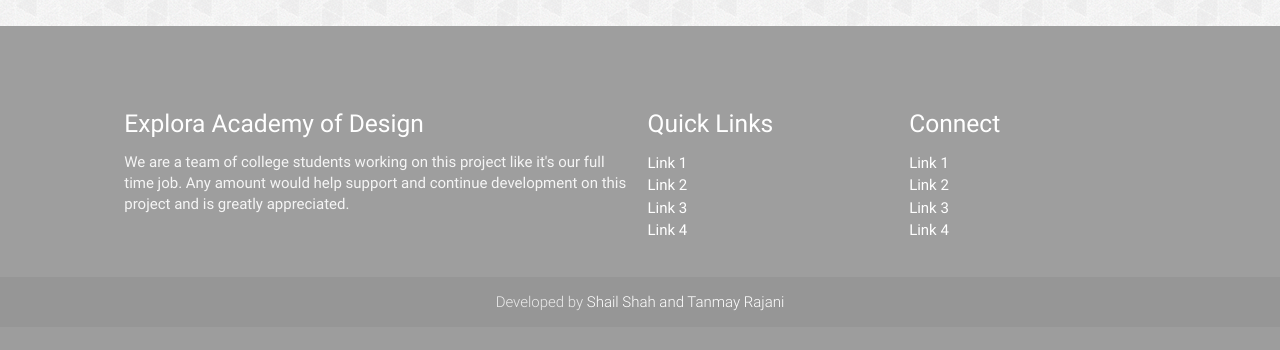
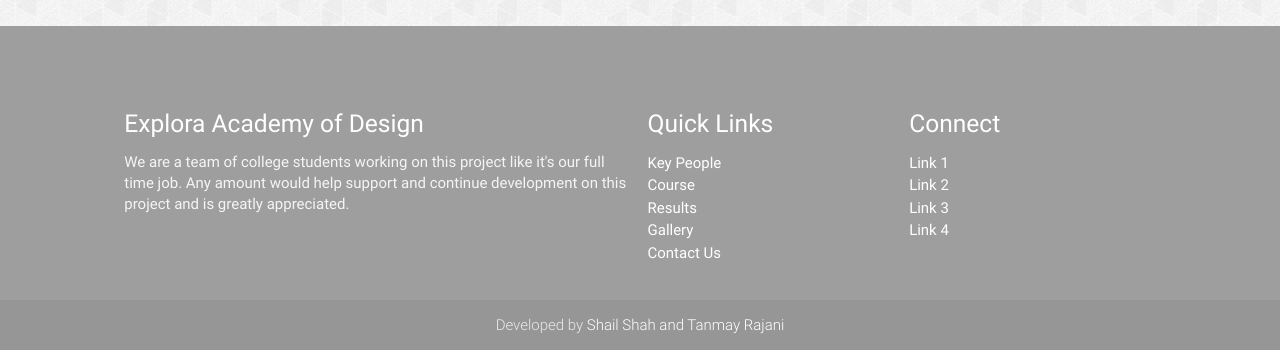
Before and after one commit to shailshah9/Explora.in, a PHP site: page /gallery.html in a window 1280 px wide. Shown: the part 930-1280 px from the top of the page. Before the commit the page ends 1240 px from the top, so only its background shows below. Run offline with PHP 8.4, Linux system fonts and the light colour scheme.

Commit message:
links added

```diff
--- /dev/null
+++ b/css/results.css
@@ -0,0 +1,3 @@
+.card .card-content {
+	padding: 3px;
+}
--- a/css/tm.css
+++ b/css/tm.css
@@ -1,3 +1,6 @@
 .myrow{
 	margin-top: 3%;
 }
+footer.page-footer {
+	margin: 0;
+}
--- a/gallery.html
+++ b/gallery.html
@@ -16,18 +16,18 @@
 		<li><a href="history.html">History</a></li>
 		<li><a href="key_people.html">Key People</a></li>
 		<li><a href="#our_course" class="modal-trigger">Course</a></li>
-		<li><a href="#">Teaching Methodology</a></li>
+		<li><a href="methodology.html">Teaching Methodology</a></li>
 	</ul>
 	<ul id='dropdown2' class='dropdown-content'>
 		<li><a href="history.html">History</a></li>
 		<li><a href="key_people.html">Key People</a></li>
 		<li><a href="#our_course" class="modal-trigger">Course</a></li>
-		<li><a href="#">Teaching Methodology</a></li>
+		<li><a href="methodology.html">Teaching Methodology</a></li>
 	</ul>
 
 	<nav role="navigation">
 		<div class="nav-wrapper container">
-			<a id="logo-container" href="#" class="brand-logo">
+			<a id="logo-container" href="index.html" class="brand-logo">
 				<img src="media/logo.png" class="responsive-img logo1"></img>
 				<span class="headername">Explora Academy of  Design</span>
 			</a>
@@ -114,44 +114,44 @@
 			<h4 class="center">Image Gallery</h4>
 			<div class="row">
 		      	<div class="col s12 m6 l3">
-		      		<img class="materialboxed responsive-img" height="250px" data-caption="A picture of some deer and tons of trees" src="media/ResultImages/images/10_1.jpg">
+		      		<img class="materialboxed responsive-img" height="250px" data-caption="A picture of some deer and tons of trees" src="media/ResultImages/images/10.jpg">
 		      	</div>
 		      	<div class="col s12 m6 l3">
-		        	<img class="materialboxed responsive-img" height="250px" data-caption="A picture of some deer and tons of trees" src="media/ResultImages/images/12_1.jpg">
+		        	<img class="materialboxed responsive-img" height="250px" data-caption="A picture of some deer and tons of trees" src="media/ResultImages/images/12.jpg">
 		      	</div>
 		      	<div class="col s12 m6 l3">
-		        	<img class="materialboxed responsive-img" height="250px" data-caption="A picture of some deer and tons of trees" src="media/ResultImages/images/4_1.jpg">
+		        	<img class="materialboxed responsive-img" height="250px" data-caption="A picture of some deer and tons of trees" src="media/ResultImages/images/4.jpg">
 		      	</div>
 		      	<div class="col s12 m6 l3">
-		        	<img class="materialboxed responsive-img" height="250" data-caption="A picture of some deer and tons of trees" src="media/ResultImages/images/3_1.jpg">
+		        	<img class="materialboxed responsive-img" height="250" data-caption="A picture of some deer and tons of trees" src="media/ResultImages/images/3.jpg">
 		      	</div>
 		    </div>
 		    <div class="row">
 		      	<div class="col s12 m6 l3">
-		      		<img class="materialboxed responsive-img" height="250px" data-caption="A picture of some deer and tons of trees" src="media/ResultImages/images/10_1.jpg">
+		      		<img class="materialboxed responsive-img" height="250px" data-caption="A picture of some deer and tons of trees" src="media/ResultImages/images/10.jpg">
 		      	</div>
 		      	<div class="col s12 m6 l3">
-		        	<img class="materialboxed responsive-img" height="250px" data-caption="A picture of some deer and tons of trees" src="media/ResultImages/images/12_1.jpg">
+		        	<img class="materialboxed responsive-img" height="250px" data-caption="A picture of some deer and tons of trees" src="media/ResultImages/images/12.jpg">
 		      	</div>
 		      	<div class="col s12 m6 l3">
-		        	<img class="materialboxed responsive-img" height="250px" data-caption="A picture of some deer and tons of trees" src="media/ResultImages/images/4_1.jpg">
+		        	<img class="materialboxed responsive-img" height="250px" data-caption="A picture of some deer and tons of trees" src="media/ResultImages/images/4.jpg">
 		      	</div>
 		      	<div class="col s12 m6 l3">
-		        	<img class="materialboxed responsive-img" height="250" data-caption="A picture of some deer and tons of trees" src="media/ResultImages/images/3_1.jpg">
+		        	<img class="materialboxed responsive-img" height="250" data-caption="A picture of some deer and tons of trees" src="media/ResultImages/images/3.jpg">
 		      	</div>
 		    </div>
 		    <div class="row">
 		      	<div class="col s12 m6 l3">
-		      		<img class="materialboxed responsive-img" height="250px" data-caption="A picture of some deer and tons of trees" src="media/ResultImages/images/10_1.jpg">
+		      		<img class="materialboxed responsive-img" height="250px" data-caption="A picture of some deer and tons of trees" src="media/ResultImages/images/10.jpg">
 		      	</div>
 		      	<div class="col s12 m6 l3">
-		        	<img class="materialboxed responsive-img" height="250px" data-caption="A picture of some deer and tons of trees" src="media/ResultImages/images/12_1.jpg">
+		        	<img class="materialboxed responsive-img" height="250px" data-caption="A picture of some deer and tons of trees" src="media/ResultImages/images/12.jpg">
 		      	</div>
 		      	<div class="col s12 m6 l3">
-		        	<img class="materialboxed responsive-img" height="250px" data-caption="A picture of some deer and tons of trees" src="media/ResultImages/images/4_1.jpg">
+		        	<img class="materialboxed responsive-img" height="250px" data-caption="A picture of some deer and tons of trees" src="media/ResultImages/images/4.jpg">
 		      	</div>
 		      	<div class="col s12 m6 l3">
-		        	<img class="materialboxed responsive-img" height="250" data-caption="A picture of some deer and tons of trees" src="media/ResultImages/images/3_1.jpg">
+		        	<img class="materialboxed responsive-img" height="250" data-caption="A picture of some deer and tons of trees" src="media/ResultImages/images/3.jpg">
 		      	</div>
 		    </div>
 		</div>
@@ -166,12 +166,14 @@
         </div>
         <div class="col l3 s12">
           <h5 class="white-text">Quick Links</h5>
-          <ul>
-            <li><a class="white-text" href="#!">Link 1</a></li>
-            <li><a class="white-text" href="#!">Link 2</a></li>
-            <li><a class="white-text" href="#!">Link 3</a></li>
-            <li><a class="white-text" href="#!">Link 4</a></li>
-          </ul>
+          <ul >
+				<li><a href="key_people.html" class="white-text">Key People</a></li>
+				<li><a href="#our_course" class="white-text modal-trigger">Course</a></li>
+			    <li><a href="results.php" class="white-text">Results</a></li>
+			    <li><a href="gallery.html" class="white-text">Gallery</a></li>
+			    <li><a href="#contact" class="white-text modal-trigger">Contact Us</a></li>
+
+			</ul>
         </div>
         <div class="col l3 s12">
           <h5 class="white-text">Connect</h5>
--- a/results.php
+++ b/results.php
@@ -15,6 +15,7 @@ $result = mysqli_query($connection, $sql) or die("Error in Selecting " . mysqli_
 	<link href="https://fonts.googleapis.com/icon?family=Material+Icons" rel="stylesheet">
 	<link href="css/materialize.css" type="text/css" rel="stylesheet" media="screen,projection"/>
 	<link href="css/style.css" type="text/css" rel="stylesheet" media="screen,projection"/>
+	<link href="css/results.css" type="text/css" rel="stylesheet" media="screen,projection"/>
 	<link rel="icon" href="media/logo.png">
 </head>
 <body>
@@ -174,7 +175,6 @@ $result = mysqli_query($connection, $sql) or die("Error in Selecting " . mysqli_
 									<div class=\"card-content center \">
 										<p><b>Name Surname</b></p>
 										<p><b>Score:</b>123</p>
-										<p><b>Batch:</b>2015</p>
 										<p><b>MSU</b></p>
 									</div>
 								</div>
@@ -227,7 +227,6 @@ $result = mysqli_query($connection, $sql) or die("Error in Selecting " . mysqli_
 										<p><b>Name Surname</b></p>
 										<p><b>Score:</b>123</p>
 										<p><b>Rank:</b>1</p>
-										<p><b>Batch:</b>2015</p>
 										<p><b>MSU</b></p>
 									</div>
 								</div>
```
Also changed, not shown: history.html (+8 -6 lines), key_people.html (+8 -6 lines), methodology.html (+67 -6 lines).
